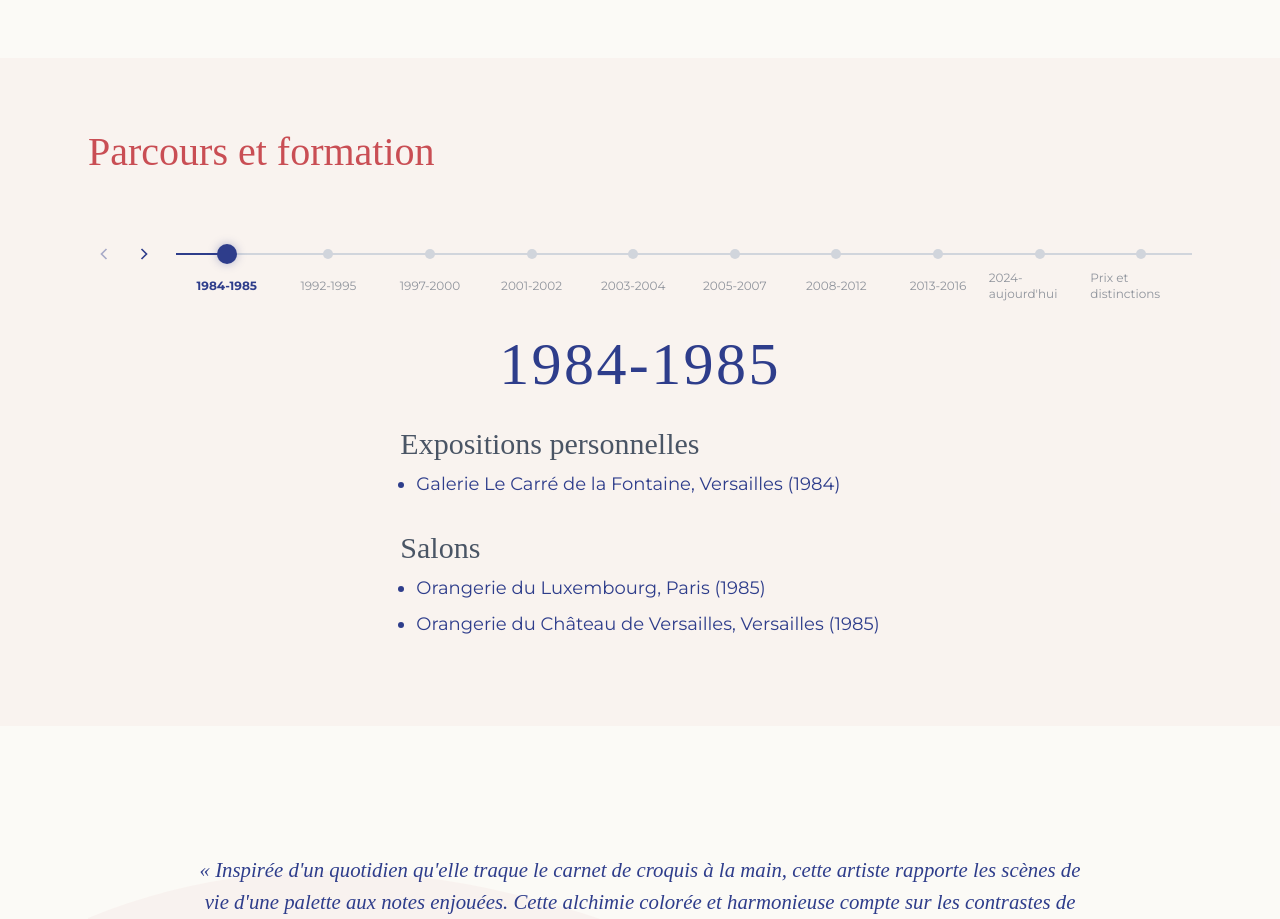
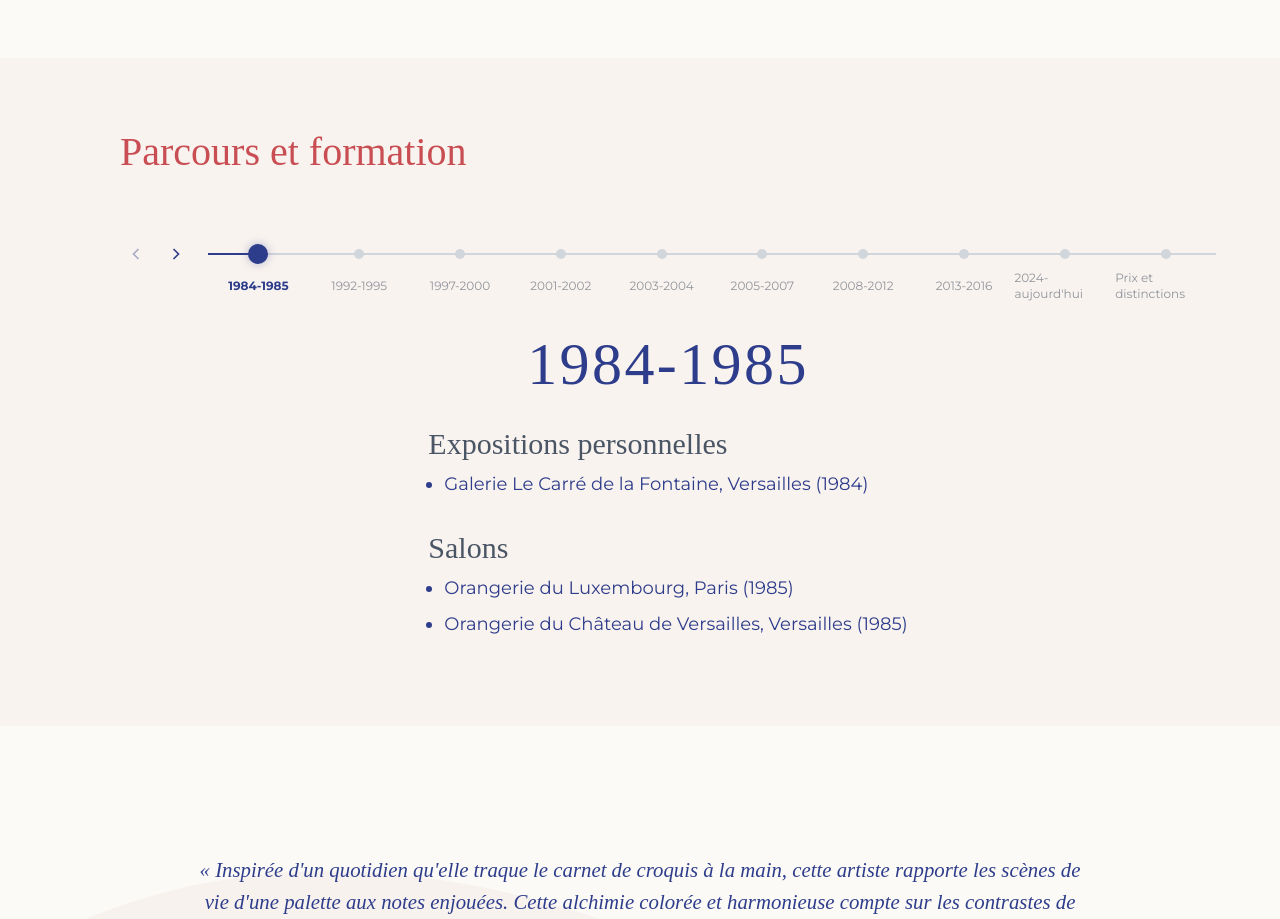
Before and after one commit to ManuelBenoist/portfolio-marjolene, a Nuxt app: page /artiste in a window 1280 px wide. Shown: the part 1520-2439 px from the top of the page. Built offline with nearby package versions, Linux system fonts and the light colour scheme; a web font is replaced by a local one.

Commit message:
fix: equalize padding artiste page

```diff
--- a/app/pages/artiste.vue
+++ b/app/pages/artiste.vue
@@ -33,7 +33,7 @@
 
     <!-- Timeline Section (full-width background) -->
     <div class="w-full bg-[#C94E54]/[0.04] py-16 mb-16">
-      <div class="max-w-[72rem] mx-auto px-6">
+      <div class="max-w-[72rem] mx-auto pl-14">
         <h2 class="text-[2.5rem] font-['Averia_Serif_Libre'] font-light text-[#C94E54] mb-8">Parcours et formation</h2>
         <Timeline />
       </div>
```
